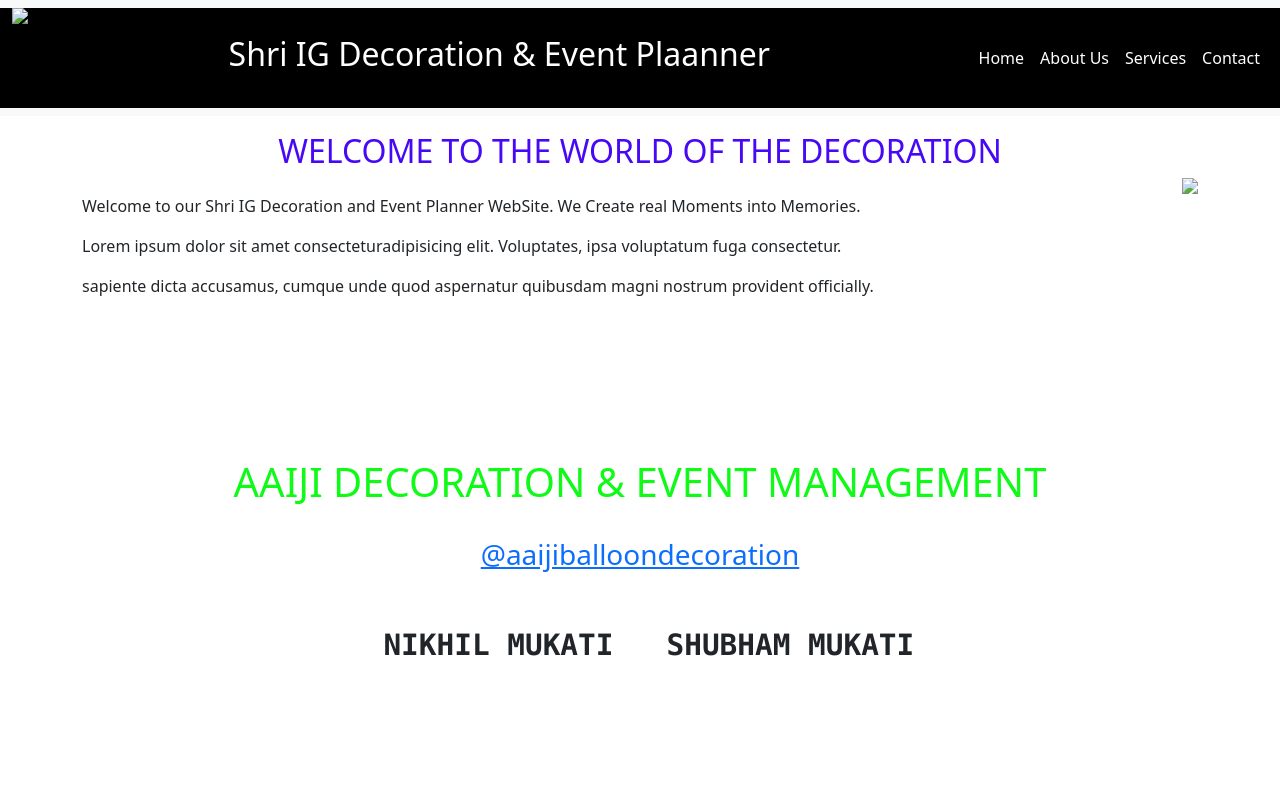
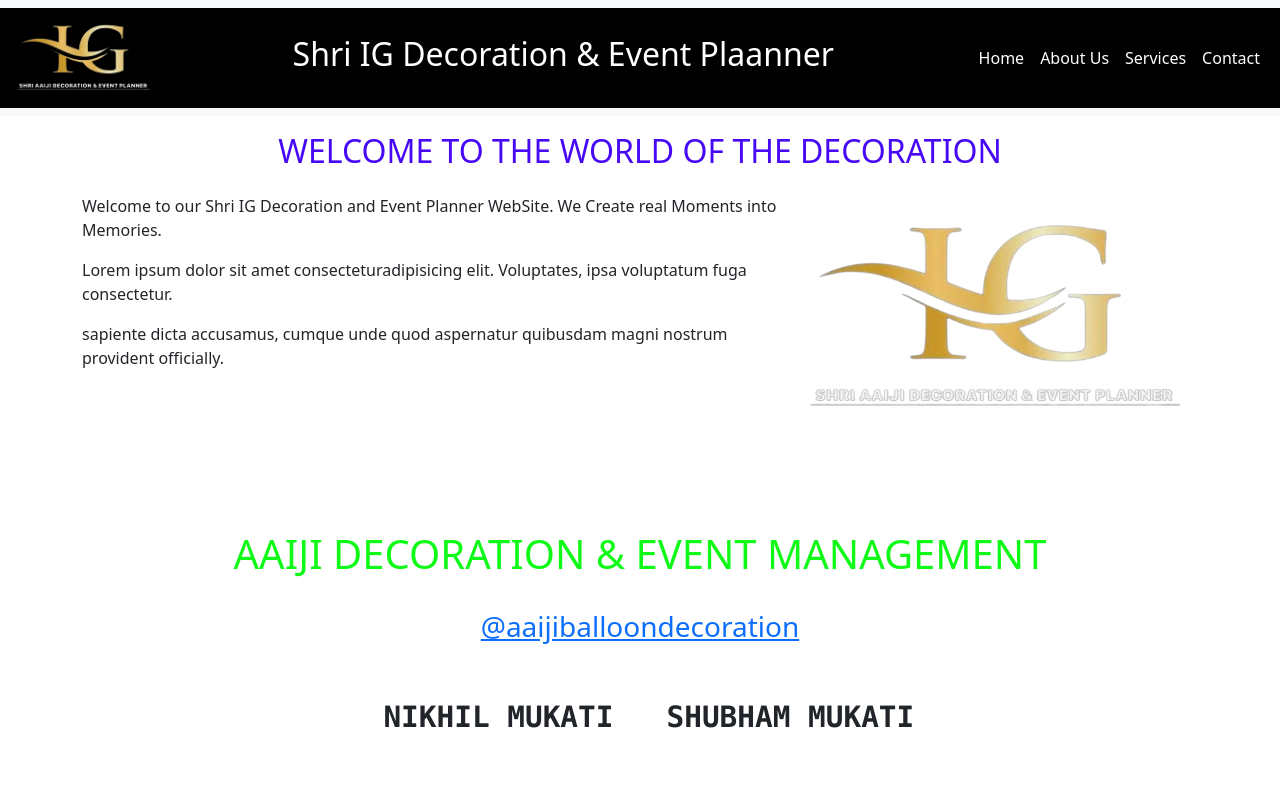
Before and after one commit to ershubhammukati/IG-decoration, a plain HTML site: page index.html in a window 1280 px wide. Shown: the top 796 px of the page. Drawn offline with nearby package versions, Linux system fonts and the light colour scheme; the site is published under a folder, as on GitHub Pages, so addresses that start at the root find nothing.

Commit message:
rename image folder

```diff
--- a/index.html
+++ b/index.html
@@ -17,7 +17,7 @@
 
     <nav class="navbar navbar-expand-lg bg-body-tertiary">
         <div class="container-fluid logo mx-auto">
-        <img src="/image/logo-transparent.png" height="100";><b id="b1"><h2 align="left">Shri IG Decoration & Event Plaanner</h2></b>
+        <img src="assets/logo-transparent.png" height="100";><b id="b1"><h2 align="left">Shri IG Decoration & Event Plaanner</h2></b>
             <ul class="navbar-nav ">
               <li class="nav-item">
                <a class="nav-link active" aria-current="page" href="#">Home</a>
@@ -43,7 +43,7 @@
         <h2 align="center">WELCOME TO THE WORLD OF THE DECORATION</h2>
     </div>
     <div class="container pr-3">
-      <img src="/image/logo-transparent.png" style="float: right;" height="280" >
+      <img src="assets/logo-transparent.png" style="float: right;" height="280" >
     </div>
 
     <div class="container pt-3">
```
Also changed, not shown: assets/Logo-with-text.png (renamed from image/Logo-with-text.png), assets/logo-blue.jpg (renamed from image/logo-blue.jpg), assets/logo-transparent.png (renamed from image/logo-transparent.png).
